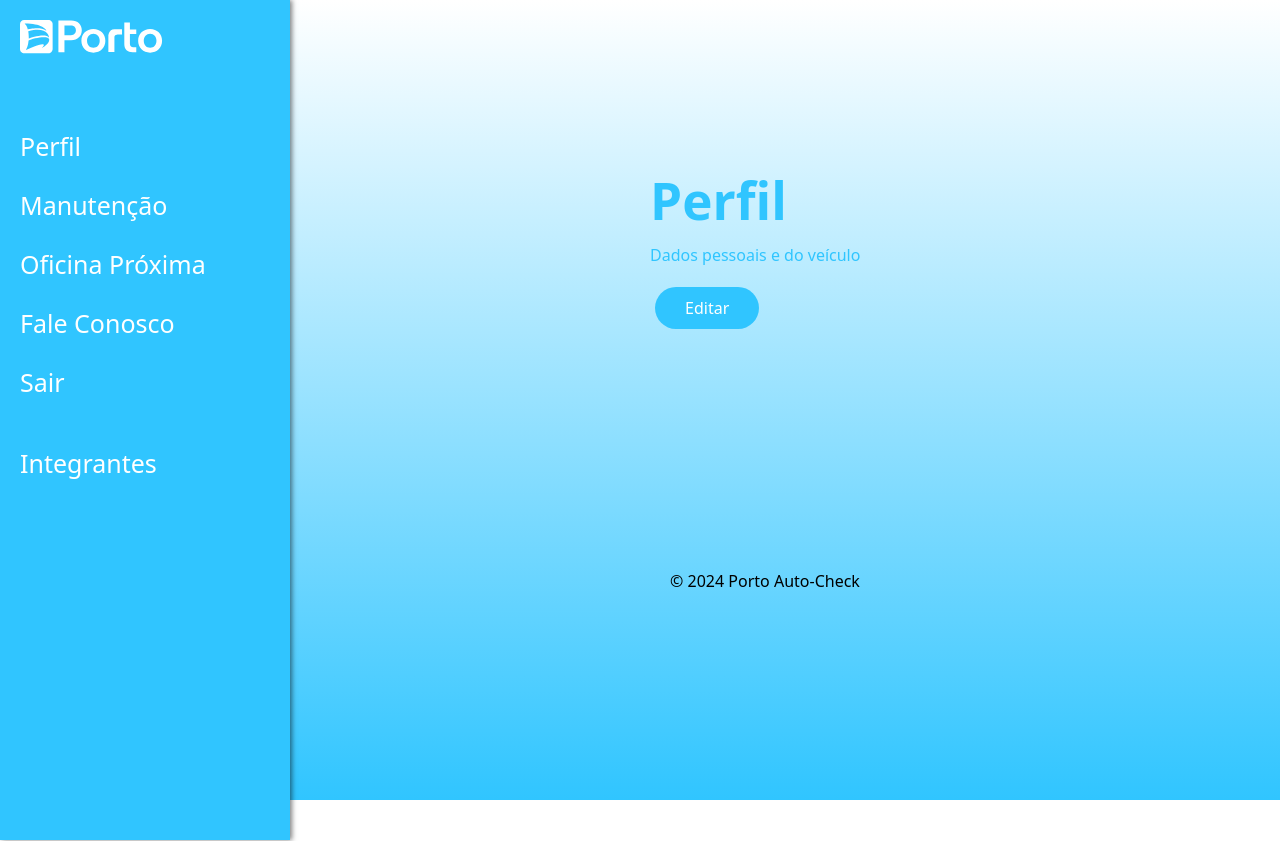
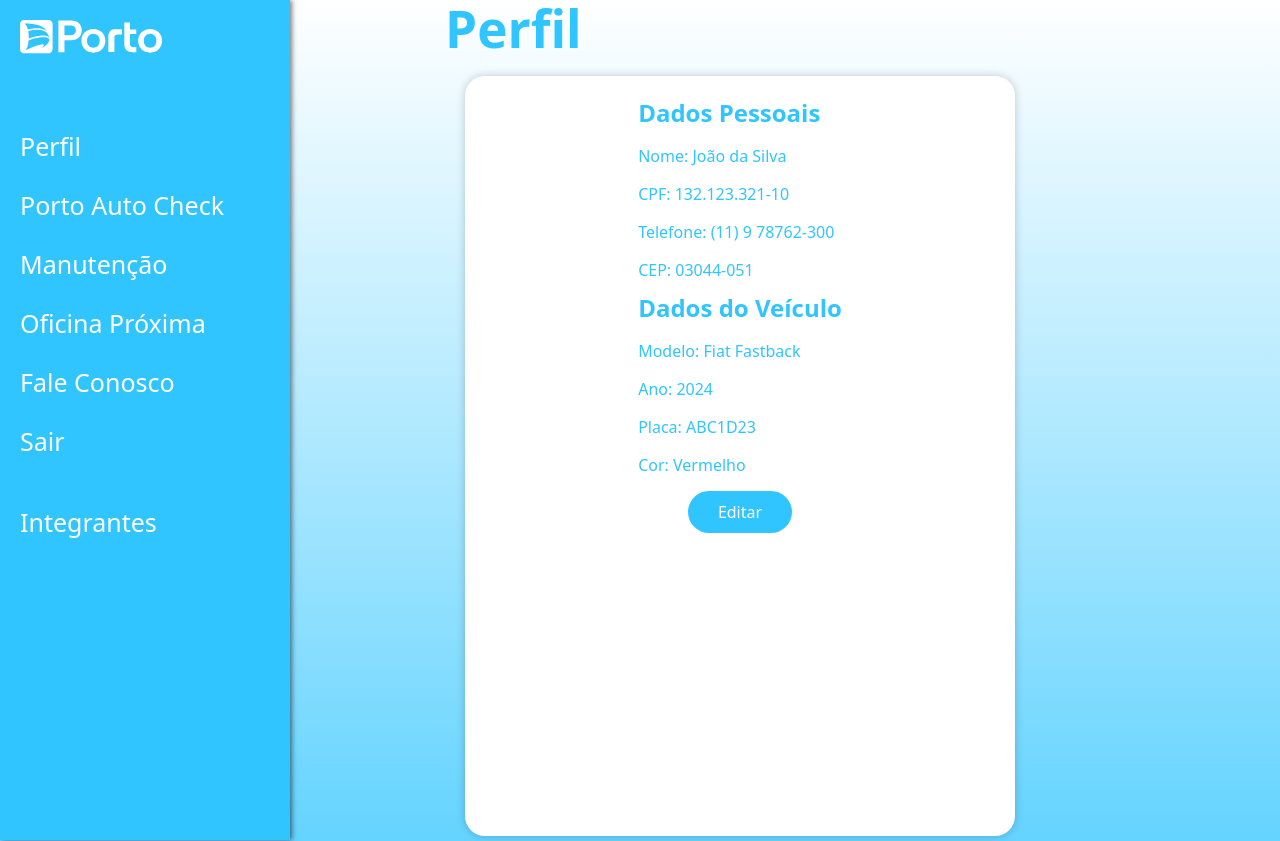
Before and after one commit to ViniciusLeopoldino/FRONT-END-DESIGN-ENGINEERING, a React (Vite) app in the folder portoAutoCheck-v3/portoAutoCheck/: page /perfil in a window 1280 px wide. Shown: the top 841 px of the page. Before the commit the page ends 800 px from the top, so only its background shows below. Built offline with nearby package versions, Linux system fonts and the light colour scheme.

Commit message:
chore: Testing update styles for main content and menu in Manutencao page

```diff
--- a/portoAutoCheck-v3/portoAutoCheck/src/components/Layout/Layout.module.css
+++ b/portoAutoCheck-v3/portoAutoCheck/src/components/Layout/Layout.module.css
@@ -4,8 +4,8 @@
 
   .mainContent {
     flex-grow: 1; /* Faz com que o conteúdo principal ocupe o espaço restante */
-    margin-left: 250px; /* Compensa a largura do menu lateral */
-    padding: 20px; /* Espaçamento interno */
+    margin-left: 200px; /* Compensa a largura do menu lateral */
+    padding: 0px; /* Espaçamento interno */
     flex: 1; /* Faz com que o conteúdo principal ocupe o espaço restante */
     overflow: y; /* Adiciona uma barra de rolagem vertical */
   }
--- a/portoAutoCheck-v3/portoAutoCheck/src/components/MenuLateral/MenuLateral.tsx
+++ b/portoAutoCheck-v3/portoAutoCheck/src/components/MenuLateral/MenuLateral.tsx
@@ -11,6 +11,7 @@ const MenuLateral: React.FC = () => {
       </div>
       <ul className={styles.menuItems}>
         <li><Link to="/perfil">Perfil</Link></li>
+        <li><Link to="/porto-auto-check">Porto Auto Check</Link></li>
         <li><Link to="/manutencao">Manutenção</Link></li>
         <li><Link to="/oficina-proxima">Oficina Próxima</Link></li>
         <li><Link to="/fale-conosco">Fale Conosco</Link></li>
--- a/portoAutoCheck-v3/portoAutoCheck/src/pages/Manutencao.tsx
+++ b/portoAutoCheck-v3/portoAutoCheck/src/pages/Manutencao.tsx
@@ -1,17 +1,56 @@
-import React from 'react';
+import React, { useState } from 'react';
 import Header from '../components/Header/Header';
 import Footer from '../components/Footer/Footer';
 import Button from '../components/Button/Button';
 import styles from '../styles/pages/Manutencao.module.css';
 
 const Manutencao: React.FC = () => {
+  const [selectedMaintenance, setSelectedMaintenance] = useState('');
+  const [selectedDate, setSelectedDate] = useState('');
+
+  const handleMaintenanceChange = (event: React.ChangeEvent<HTMLSelectElement>) => {
+    setSelectedMaintenance(event.target.value);
+  };
+
+  const handleDateChange = (event: React.ChangeEvent<HTMLSelectElement>) => {
+    setSelectedDate(event.target.value);
+  };
+
   return (
     <>
       <Header />
       <main className={styles.main}>
-        <section className={styles.section}>
+        <section className={styles.container}>
           <h2>Manutenções</h2>
-          <Button href="/agendar-manutencao.html">Agendar nova manutenção</Button>
+          <div className={styles.maintenanceInfo}>
+            <h3>Última manutenção</h3>
+            <p>Pastilha de Freio | Data: 09/01/2024</p>
+            <p>Quilometragem: 15.000 | Tipo: Corretiva</p>
+            <h3>Próxima manutenção</h3>
+            <p>Câmbio | Data: 01/11/2024</p>
+            <p>Quilometragem: 20.000 | Tipo: Preventiva</p>
+          </div>
+          <section className={styles.scheduleSection}>
+            <h3>Agendar nova manutenção</h3>
+            <form className={styles.scheduleForm}>
+              <label htmlFor="maintenance">Tipo de Manutenção:</label>
+              <select id="maintenance" value={selectedMaintenance} onChange={handleMaintenanceChange}>
+                <option value="">Selecione</option>
+                <option value="pastilha">Pastilha de Freio</option>
+                <option value="cambio">Câmbio</option>
+                <option value="oleo">Óleo</option>
+                {/* Adicione outras opções conforme necessário */}
+              </select>
+              <label htmlFor="date">Data:</label>
+              <select id="date" value={selectedDate} onChange={handleDateChange}>
+                <option value="">Selecione</option>
+                <option value="01/12/2024">01/12/2024</option>
+                <option value="15/12/2024">15/12/2024</option>
+                {/* Adicione outras datas conforme necessário */}
+              </select>
+              <Button type="submit">Agendar</Button>
+            </form>
+          </section>
         </section>
       </main>
       <Footer />
--- a/portoAutoCheck-v3/portoAutoCheck/src/pages/Perfil.tsx
+++ b/portoAutoCheck-v3/portoAutoCheck/src/pages/Perfil.tsx
@@ -1,18 +1,49 @@
-import React from 'react';
+import React, { useState } from 'react';
 import Button from '../components/Button/Button';
 import Footer from '../components/Footer/Footer';
+import styles from '../styles/pages/Perfil.module.css';
 
 const Perfil: React.FC = () => {
+  const [isEditing, setIsEditing] = useState(false);
+  const [userData, setUserData] = useState({
+    nome: 'João da Silva',
+    cpf: '132.123.321-10',
+    telefone: '(11) 9 78762-300',
+    cep: '03044-051',
+    modelo: 'Fiat Fastback',
+    ano: '2024',
+    placa: 'ABC1D23',
+    cor: 'Vermelho',
+  });
+
+  const handleChange = (e: React.ChangeEvent<HTMLInputElement>) => {
+    setUserData({ ...userData, [e.target.name]: e.target.value });
+  };
+
   return (
     <>
-    <div>
-      <h1>Perfil</h1>
-      <div>
-        <p>Dados pessoais e do veículo</p>
-        <Button onClick={() => alert('Editar')}>Editar</Button>
+    <h1>Perfil</h1>
+      <div className={styles.container}>
+
+        <div className={styles.inputGroup}>
+          <h2>Dados Pessoais</h2>
+          <p>Nome: {isEditing ? <input name="nome" value={userData.nome} onChange={handleChange} /> : userData.nome}</p>
+          <p>CPF: {isEditing ? <input name="cpf" value={userData.cpf} onChange={handleChange} /> : userData.cpf}</p>
+          <p>Telefone: {isEditing ? <input name="telefone" value={userData.telefone} onChange={handleChange} /> : userData.telefone}</p>
+          <p>CEP: {isEditing ? <input name="cep" value={userData.cep} onChange={handleChange} /> : userData.cep}</p>
+
+          <h2>Dados do Veículo</h2>
+          <p>Modelo: {isEditing ? <input name="modelo" value={userData.modelo} onChange={handleChange} /> : userData.modelo}</p>
+          <p>Ano: {isEditing ? <input name="ano" value={userData.ano} onChange={handleChange} /> : userData.ano}</p>
+          <p>Placa: {isEditing ? <input name="placa" value={userData.placa} onChange={handleChange} /> : userData.placa}</p>
+          <p>Cor: {isEditing ? <input name="cor" value={userData.cor} onChange={handleChange} /> : userData.cor}</p>
+        </div>
+
+        <Button onClick={() => setIsEditing(!isEditing)}>
+          {isEditing ? 'Salvar' : 'Editar'}
+        </Button>
       </div>
-    </div>
-    <Footer />
+      <Footer />
     </>
   );
 };
--- a/portoAutoCheck-v3/portoAutoCheck/src/routes/AppRoutes.tsx
+++ b/portoAutoCheck-v3/portoAutoCheck/src/routes/AppRoutes.tsx
@@ -9,6 +9,7 @@ import FaleConosco from '../pages/FaleConosco';
 import IntegrantesPage from '../pages/Integrantes';
 import ResetSenha from '../pages/ResetSenha';
 import Registro from '../pages/Registro';
+import PortoAutoCheck from '../pages/PortoAutoCheck';
 
 const AppRoutes: React.FC = () => {
   return (
@@ -16,6 +17,7 @@ const AppRoutes: React.FC = () => {
       <Routes>
         <Route path="/" element={<Login />} />
         <Route path="/perfil" element={<Layout><Perfil /></Layout>} />
+        <Route path="/porto-auto-check" element={<Layout><PortoAutoCheck /></Layout>} />
         <Route path="/manutencao" element={<Layout><Manutencao /></Layout>} />
         <Route path="/oficina-proxima" element={<Layout><OficinaProxima /></Layout>} />
         <Route path="/fale-conosco" element={<Layout><FaleConosco /></Layout>} />
--- a/portoAutoCheck-v3/portoAutoCheck/src/styles/pages/Manutencao.module.css
+++ b/portoAutoCheck-v3/portoAutoCheck/src/styles/pages/Manutencao.module.css
@@ -0,0 +1,40 @@
+.main {
+    padding: 20px;
+    background-color: #f4f4f4;
+  }
+
+  .container {
+    background-color: #fff;
+    border-radius: 10px;
+    padding: 20px;
+    box-shadow: 0 0 10px rgba(0, 0, 0, 0.1);
+  }
+
+  .maintenanceInfo {
+    margin-bottom: 20px;
+  }
+
+  .scheduleSection {
+    margin-top: 20px;
+  }
+
+  .scheduleForm {
+    display: flex;
+    flex-direction: column;
+  }
+
+  .scheduleForm label {
+    margin-bottom: 5px;
+    font-weight: bold;
+  }
+
+  .scheduleForm select {
+    margin-bottom: 15px;
+    padding: 10px;
+    border-radius: 5px;
+    border: 1px solid #ccc;
+  }
+
+  .scheduleForm button {
+    align-self: flex-start;
+  }
--- a/portoAutoCheck-v3/portoAutoCheck/src/styles/pages/Perfil.module.css
+++ b/portoAutoCheck-v3/portoAutoCheck/src/styles/pages/Perfil.module.css
@@ -0,0 +1,73 @@
+/* Container principal da página Perfil */
+.container {
+    display: flex; /* Alinha o menu lateral e o conteúdo principal horizontalmente */
+    flex-direction: column; /* Alinha o menu lateral e o conteúdo principal verticalmente */
+    align-items: center; /* Alinha o conteúdo no centro */
+    justify-content: flex-start; /* Alinha o conteúdo no topo */
+    background-color: white; /* Cor de fundo */
+    padding: 20px; /* Espaçamento interno */
+    border-radius: 20px;    /* Borda arredondada */
+    box-shadow: 0 0 10px rgba(0, 0, 0, 0.2); /* Sombra */
+    width: calc(100vh - 250px); /* Ajusta a largura para ocupar o espaço disponível, considerando uma margem para o menu lateral */
+    max-width: 100%; /* Limita a largura máxima */
+    margin: 20px ; /* Centraliza o container horizontalmente */
+    height: calc(100vh - 40px); /* Ajusta a altura para ocupar toda a viewport menos o padding do container */
+    box-sizing: border-box; /* Garante que o padding e a borda sejam incluídos no cálculo da largura e altura */
+  }
+
+  /* Se precisar ajustar o tamanho, você pode usar uma largura fixa */
+
+  .container-fixed {
+    height: 100vh; /* Ajusta a altura para ocupar toda a viewport */
+    width: 100vh; /* Definindo uma largura fixa para melhor controle */
+    margin: 20px auto; /* Centraliza o container horizontalmente */
+  }
+
+  .formGroup {
+    width: 100%; /* Ocupa toda a largura disponível */
+    margin-bottom: 20px; /* Espaçamento inferior */
+  }
+
+  h2 {
+    margin-top: 20px;   /* Espaçamento superior */
+  }
+
+  p {
+    margin-bottom: 10px;
+  }
+
+  input {
+    width: 100%;
+    padding: 8px;
+    margin-bottom: 10px;
+    border-radius: 10px;
+    border: 1px solid #ccc;
+    box-sizing: border-box; /* Garante que o padding e a borda sejam incluídos no cálculo da largura */
+  }
+
+
+  button {
+    margin-top: 20px;
+  }
+
+
+
+
+
+  .inputGroup label {
+    text-align: left; /* Alinha o texto à esquerda */
+    display: block; /* altera o display para block que ocupa toda a largura */
+    margin-bottom: 0px; /* altera a distância entre os elementos */
+    color: #6363639d;
+  }
+
+  .inputGroup input,
+  .inputGroup select {
+    width: 100%; /* altera a largura do input */
+    padding: 10px; /* altera o padding do input */
+    border-radius: 30px; /* altera o raio da borda do input */
+    background-color: #fff; /* Alterado para branco */
+    border: 1px solid #6363639d; /* Adiciona borda ao input */
+    box-sizing: border-box; /* Adicionado para incluir padding e borda no tamanho total */
+    margin-top: 0px; /* altera a distância entre os elementos */
+  }
```
